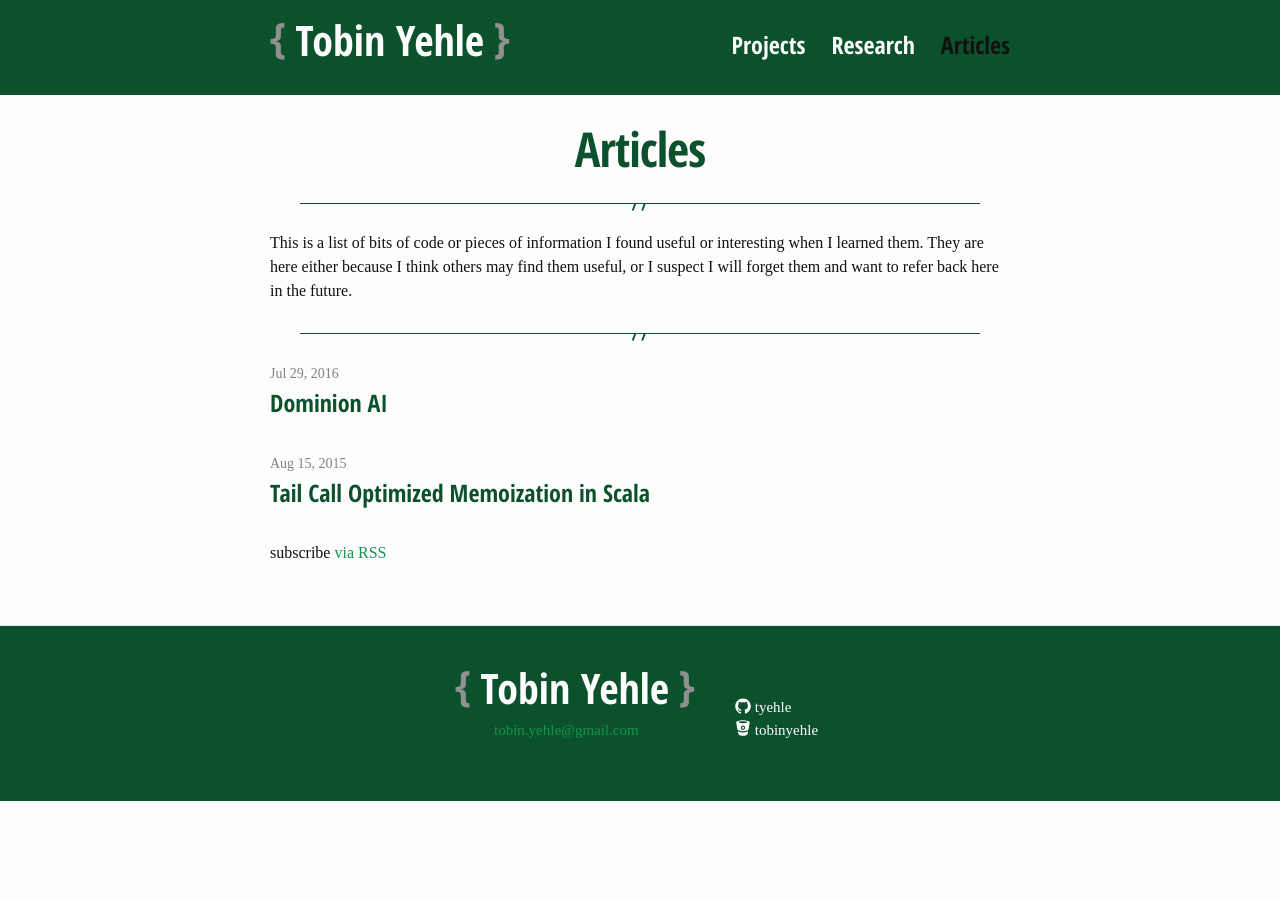
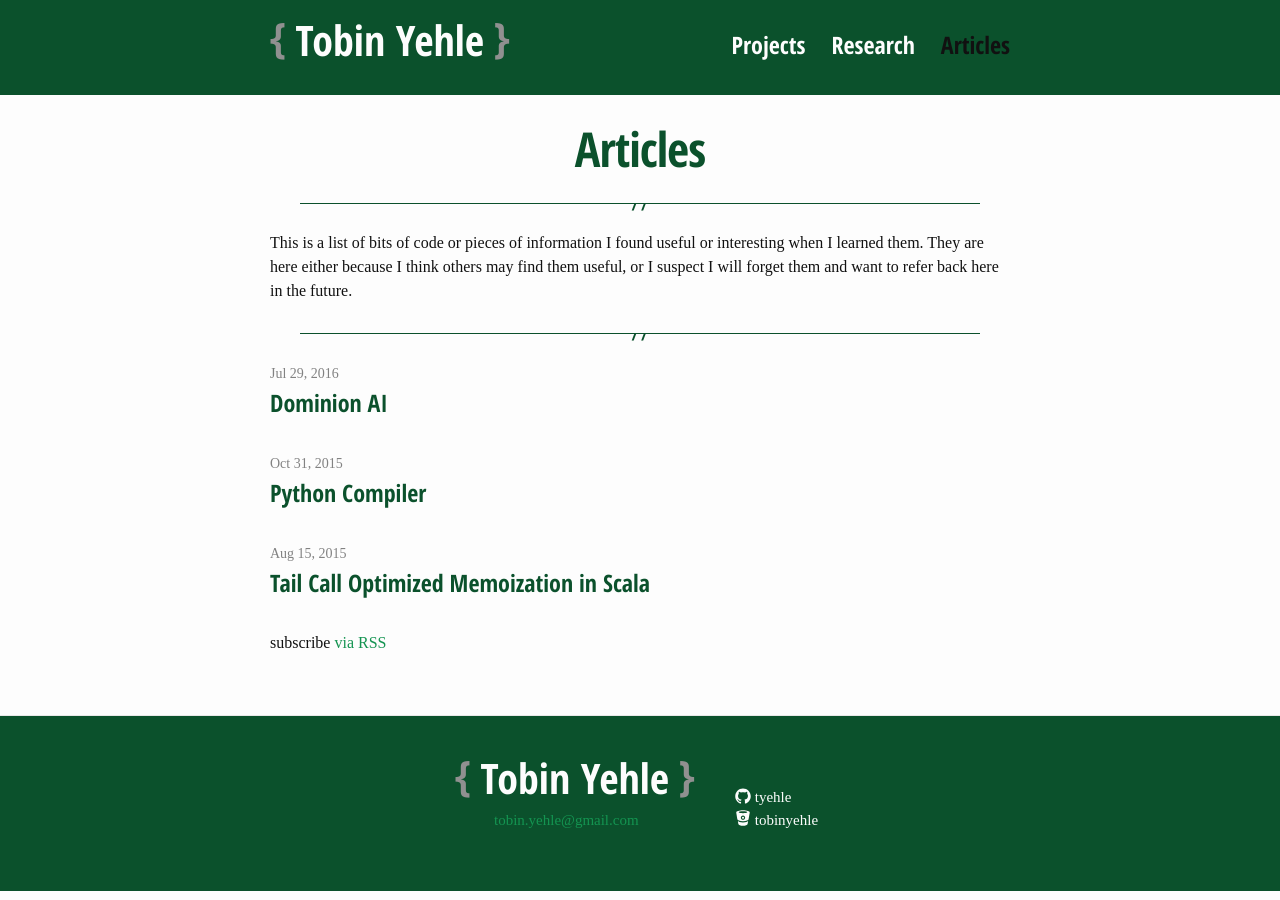
Before and after one commit to tyehle/tyehle.github.io, a Jekyll site: the page built from _pages/articles.md, in a window 1280 px wide. Built offline with Jekyll 4.4.1, drawn with Linux system fonts in a browser that asks for light colours; some web fonts are replaced; some of the changed lines change nothing that is shown.

Commit message:
remove comments in page footer and reveal the compilers post

```diff
--- a/_config.yml
+++ b/_config.yml
@@ -18,7 +18,7 @@
 bitbucket_username: tobinyehle
 
 nav_pages: ['Projects', 'Research', 'Articles']
-hidden_posts: ['Python Compiler']
+hidden_posts: []
 
 # Build settings
 markdown: kramdown
--- a/_includes/footer.html
+++ b/_includes/footer.html
@@ -1,9 +1,6 @@
 <footer class="site-footer">
 
   <div class="wrapper">
-
-    <!--h2 class="footer-heading">{{ site.title }}</h2-->
-    <!-- {% include title.html %} -->
 
     <div class="footer-col-wrapper">
       <div class="footer-col footer-col-1">
@@ -34,9 +31,6 @@
         </ul>
       </div>
 
-      <!-- <div class="footer-col footer-col-3">
-        <p>{{ site.description }}</p>
-      </div> -->
     </div>
 
   </div>
```
